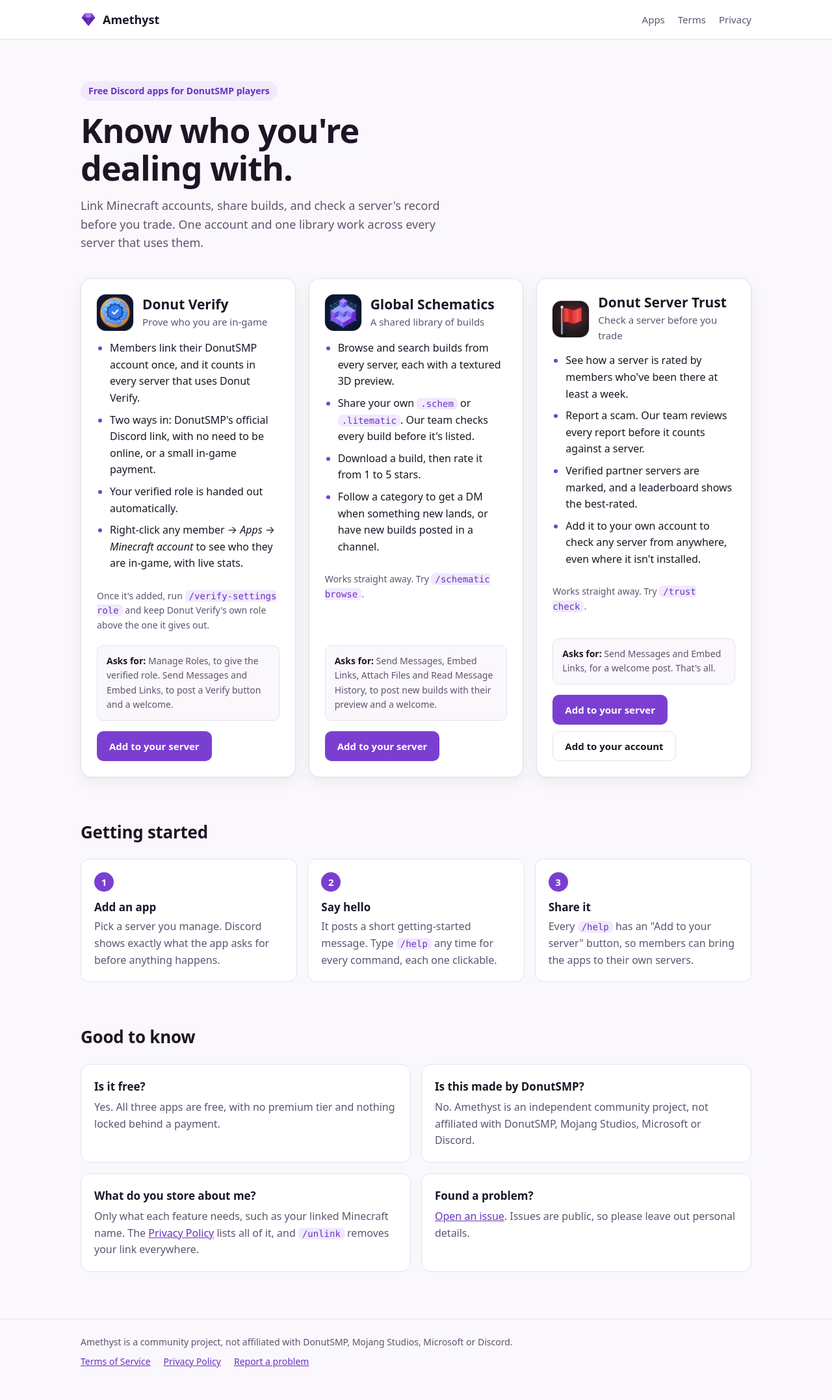
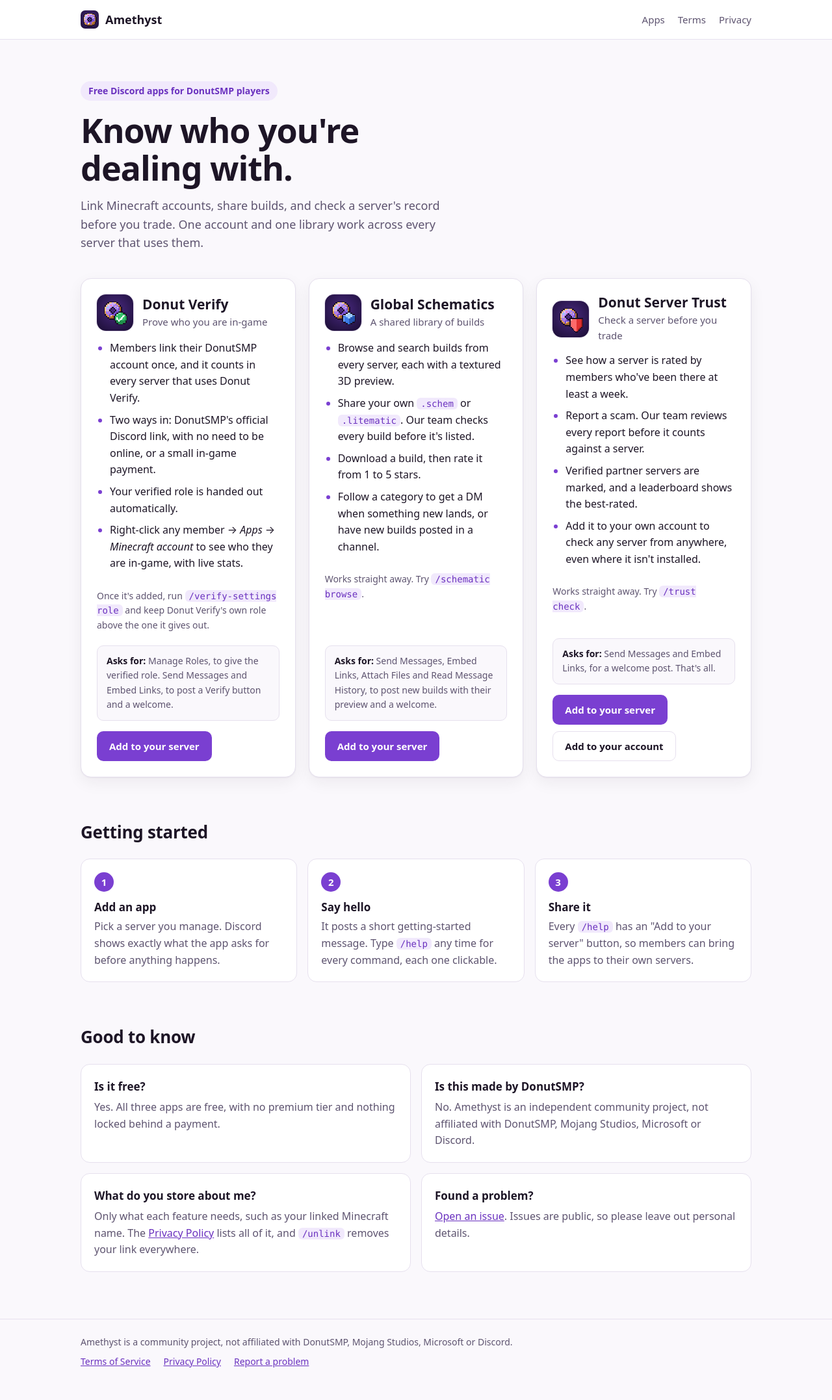
Before and after one commit to sisi-j/amethyst-legal, a Jekyll site: the page built from index.html, in a window 1280 px wide. Shown: the whole page at 65% size. Built offline with Jekyll 4.4.1, drawn with Linux system fonts in a browser that asks for light colours.

Commit message:
New pixel-donut logos on the site, as favicon and link preview
Co-Authored-By: Claude Opus 5.5 <noreply@anthropic.com>

```diff
--- a/_layouts/default.html
+++ b/_layouts/default.html
@@ -8,16 +8,17 @@
   <meta property="og:title" content="{{ page.title | default: site.title }}">
   <meta property="og:description" content="{{ page.description | default: site.description }}">
   <meta property="og:type" content="website">
+  <meta property="og:image" content="{{ '/assets/logos/network.png' | absolute_url }}">
   <meta property="og:url" content="{{ page.url | absolute_url }}">
   <meta name="theme-color" content="#7a3fd1">
-  <link rel="icon" href="{{ '/assets/gem.svg' | relative_url }}" type="image/svg+xml">
+  <link rel="icon" href="{{ '/assets/logos/network.svg' | relative_url }}" type="image/svg+xml">
   <link rel="stylesheet" href="{{ '/assets/site.css' | relative_url }}">
 </head>
 <body>
   <header class="top">
     <div class="wrap top-inner">
       <a class="brand" href="{{ '/' | relative_url }}">
-        <img src="{{ '/assets/gem.svg' | relative_url }}" alt="" width="24" height="24">
+        <img src="{{ '/assets/logos/network.svg' | relative_url }}" alt="" width="28" height="28" class="brand-logo">
         Amethyst
       </a>
       <nav aria-label="Site">
--- a/assets/site.css
+++ b/assets/site.css
@@ -61,6 +61,7 @@ img, svg { display: block; }
 /* header / footer */
 .top { border-bottom: 1px solid var(--border); background: var(--surface); }
 .top-inner { display: flex; align-items: center; justify-content: space-between; gap: 16px; min-height: 60px; }
+.brand-logo { border-radius: 7px; }
 .brand { display: flex; align-items: center; gap: 10px; font-weight: 700; font-size: 18px; color: var(--text); text-decoration: none; }
 .top nav { display: flex; gap: 20px; }
 .top nav a { color: var(--muted); text-decoration: none; font-size: 15px; }
--- a/index.html
+++ b/index.html
@@ -13,7 +13,7 @@ title: Amethyst
 
     <article class="app">
       <div class="app-head">
-        <img class="app-logo" src="{{ '/assets/verify.png' | relative_url }}" alt="" width="56" height="56">
+        <img class="app-logo" src="{{ '/assets/logos/verify.svg' | relative_url }}" alt="" width="56" height="56">
         <div>
           <h2>Donut Verify</h2>
           <p class="tagline">Prove who you are in-game</p>
@@ -36,7 +36,7 @@ title: Amethyst
 
     <article class="app">
       <div class="app-head">
-        <img class="app-logo" src="{{ '/assets/schematics.png' | relative_url }}" alt="" width="56" height="56">
+        <img class="app-logo" src="{{ '/assets/logos/schematics.svg' | relative_url }}" alt="" width="56" height="56">
         <div>
           <h2>Global Schematics</h2>
           <p class="tagline">A shared library of builds</p>
@@ -59,7 +59,7 @@ title: Amethyst
 
     <article class="app">
       <div class="app-head">
-        <img class="app-logo" src="{{ '/assets/trust.png' | relative_url }}" alt="" width="56" height="56">
+        <img class="app-logo" src="{{ '/assets/logos/trust.svg' | relative_url }}" alt="" width="56" height="56">
         <div>
           <h2>Donut Server Trust</h2>
           <p class="tagline">Check a server before you trade</p>
```
Also changed, not shown: assets/gem.svg (deleted), assets/logos/network.png (added), assets/logos/network.svg (added), assets/logos/schematics.svg (added), assets/logos/trust.svg (added), assets/logos/verify.svg (added), assets/schematics.png (deleted), assets/trust.png (deleted), assets/verify.png (deleted).
